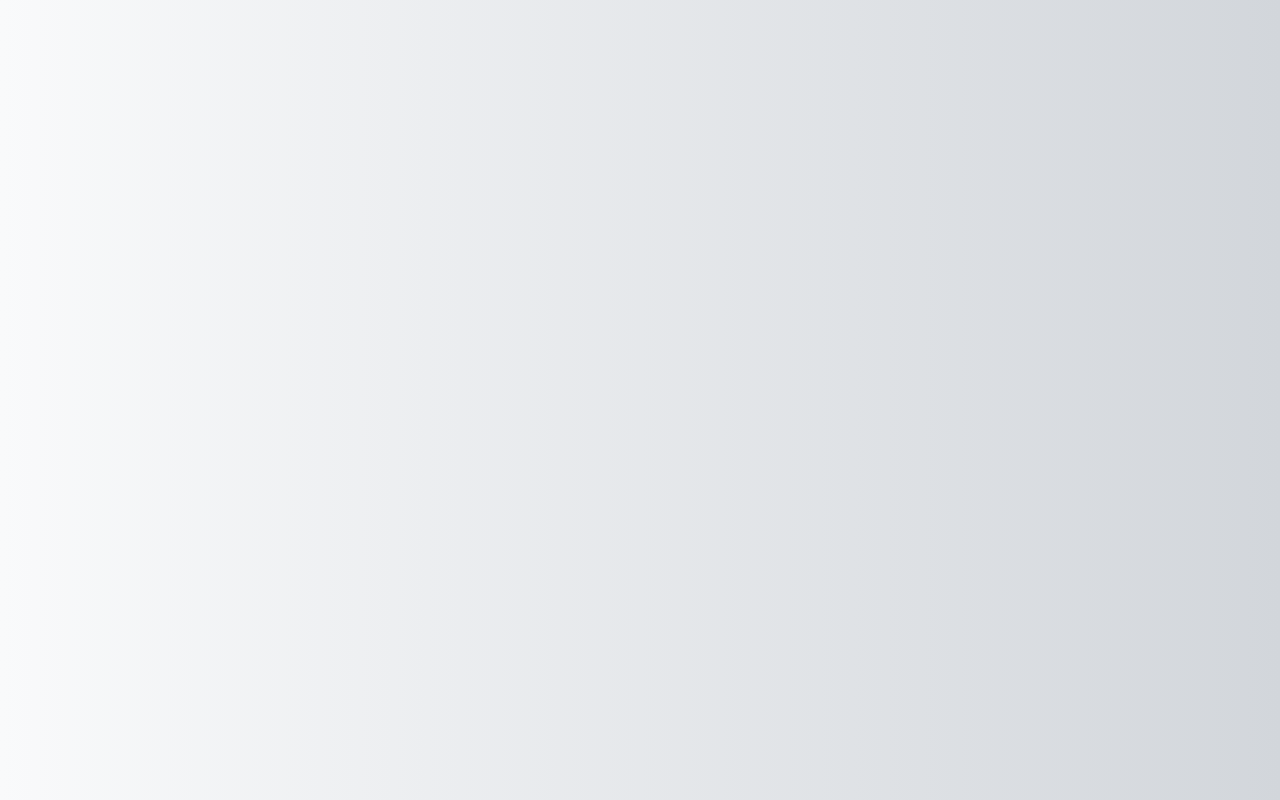
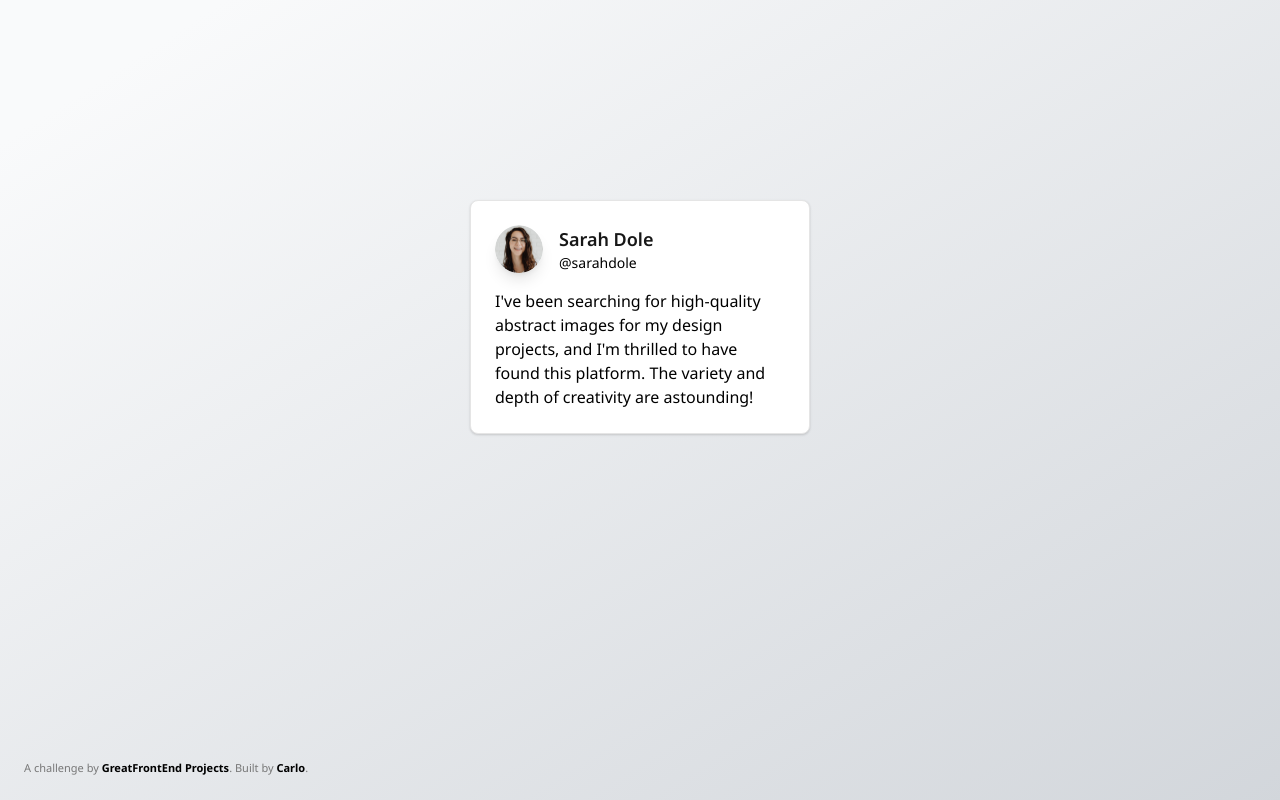
Before and after one commit to malixi/marketing-apps, a Next.js app: page /pages/testimonial in a window 1280 px wide. Built offline with nearby package versions, Linux system fonts and the light colour scheme.

Commit message:
styling updates

```diff
--- a/src/app/pages/testimonial/TestimonialCard.tsx
+++ b/src/app/pages/testimonial/TestimonialCard.tsx
@@ -3,7 +3,7 @@ import './style.css';
 
 const TestimonialCard = ({ data } : { data: { name: string, username: string, image: string, description: string } }) => {
     return (
-        <div className="mx-auto w-[340px] h-[233px] flex flex-col p-6 gap-4 border border-solid border-neutral-200 rounded-lg bg-white shadow-m text-neutral-600">
+        <div className="card">
                 <div className="flex items-center gap-4 w-full">
                     <img className="size-12 rounded-[50px] shadow-lg" src={data.image} />
                     <div className="flex flex-col">
--- a/src/app/pages/testimonial/page.tsx
+++ b/src/app/pages/testimonial/page.tsx
@@ -10,8 +10,8 @@ const data = {
 
 const TestimonialPage = () => {
   return (
-    <div className="h-screen w-screen bg-gradient-to-r from-[#F9FAFB] to-[#D2D6DB] flex flex-col">
-      {/* <div className="flex flex-col items-center mt-[200px]">
+    <div className="container">
+      <div className="flex flex-col items-center mt-[200px]">
       <TestimonialCard data={data} /></div>
       <div className="credits" data-gfe-screenshot-exclude="true">
       A challenge by
@@ -25,7 +25,7 @@ const TestimonialPage = () => {
         target="_blank"
         > Carlo</a
       >.
-    </div> */}
+    </div>
     </div>
   );
 }
--- a/src/app/pages/testimonial/style.css
+++ b/src/app/pages/testimonial/style.css
@@ -14,6 +14,27 @@ body {
   box-sizing: border-box;
 }
 
+.container {
+  min-width: 100%;
+  min-height: 100vh;
+  @apply flex justify-center bg-[linear-gradient(147.52deg,_#F9FAFB_8.89%,_#D2D6DB_100.48%)];
+}
+
+
+.card {
+  width: 21.25rem;
+  display: flex;
+  flex-direction: column;
+  justify-content: center;
+  align-items: flex-start;
+  gap: 1rem;
+  border-radius: 0.5rem;
+  border: 1px solid #e5e5e5;
+  background: #fff;
+  box-shadow: 0px 1px 3px rgba(0, 0, 0, 0.1), 0px 1px 2px rgba(0, 0, 0, 0.06);
+  padding: 1.5rem;
+}
+
 .credits {
   color: #777;
   position: fixed;
```
Lines whose indentation alone changed are shown as unchanged.
